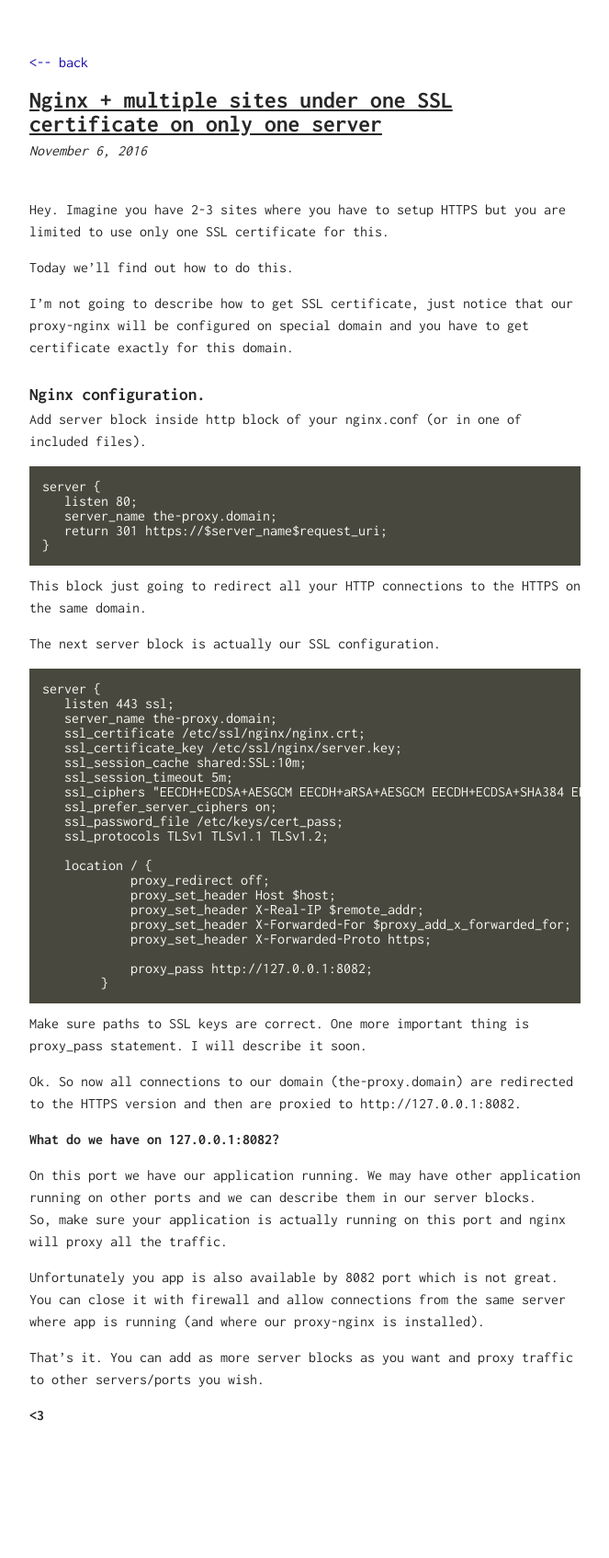
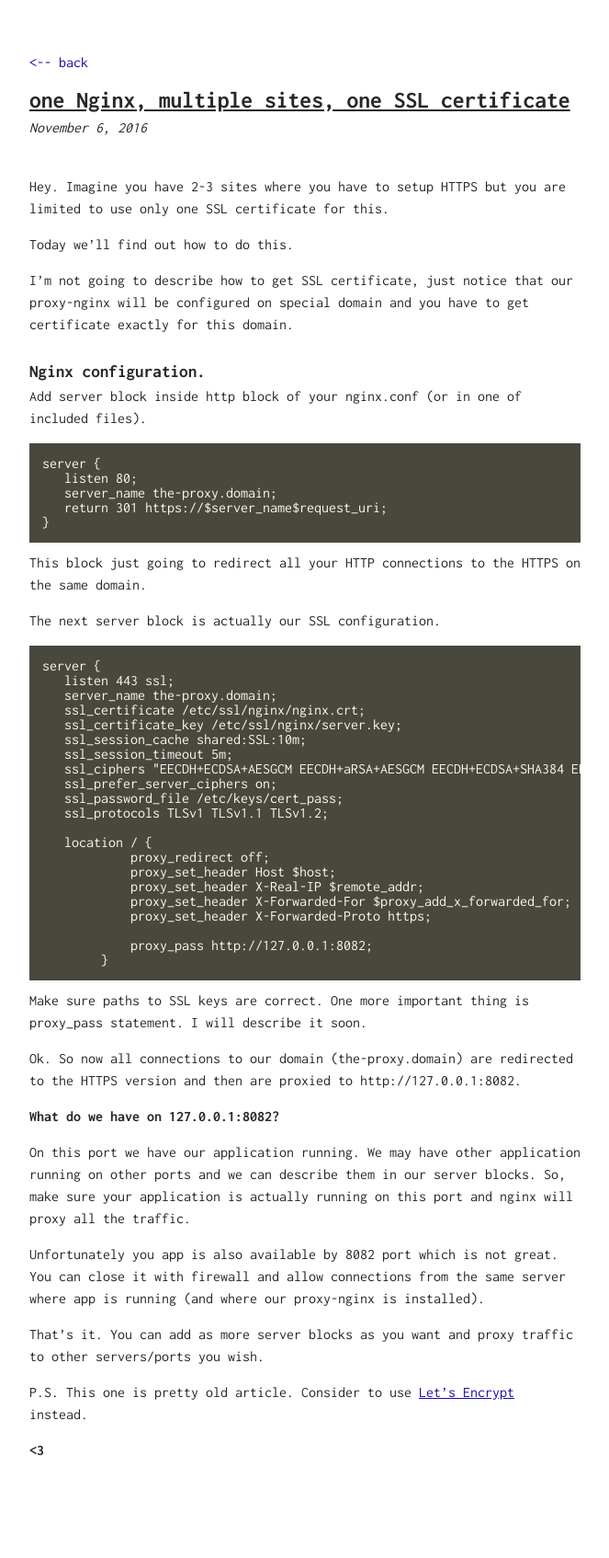
Before and after one commit to krydos/blog, a Jekyll site: the page built from _posts/2016-11-06-nginx-plus-ssl-on-one-server.md, in a window 1280 px wide. Shown: the whole page at 92% size, without its empty margins (308-971 px from the left). Built offline with Jekyll 4.4.1, drawn with Linux system fonts in a browser that asks for light colours; comment, search, counter and statistics services are not loaded; before the commit the page ends 1656 px from its top, so only the background shows below that.

Commit message:
changed title of nginx article
added suggestion to use let's encrypt instead

```diff
--- a/_posts/2016-11-06-nginx-plus-ssl-on-one-server.md
+++ b/_posts/2016-11-06-nginx-plus-ssl-on-one-server.md
@@ -1,6 +1,6 @@
 ---
 layout: post
-title: Nginx + multiple sites under one SSL certificate on only one server
+title: one Nginx, multiple sites, one SSL certificate
 comments: true
 ---
 
@@ -66,4 +66,7 @@
 
 That's it. You can add as more `server` blocks as you want and proxy traffic to other servers/ports you wish.
 
+P.S.
+This one is pretty old article. Consider to use <a target="_blank" href="https://letsencrypt.org/">Let's Encrypt</a> instead.
+
 **<3**
```
